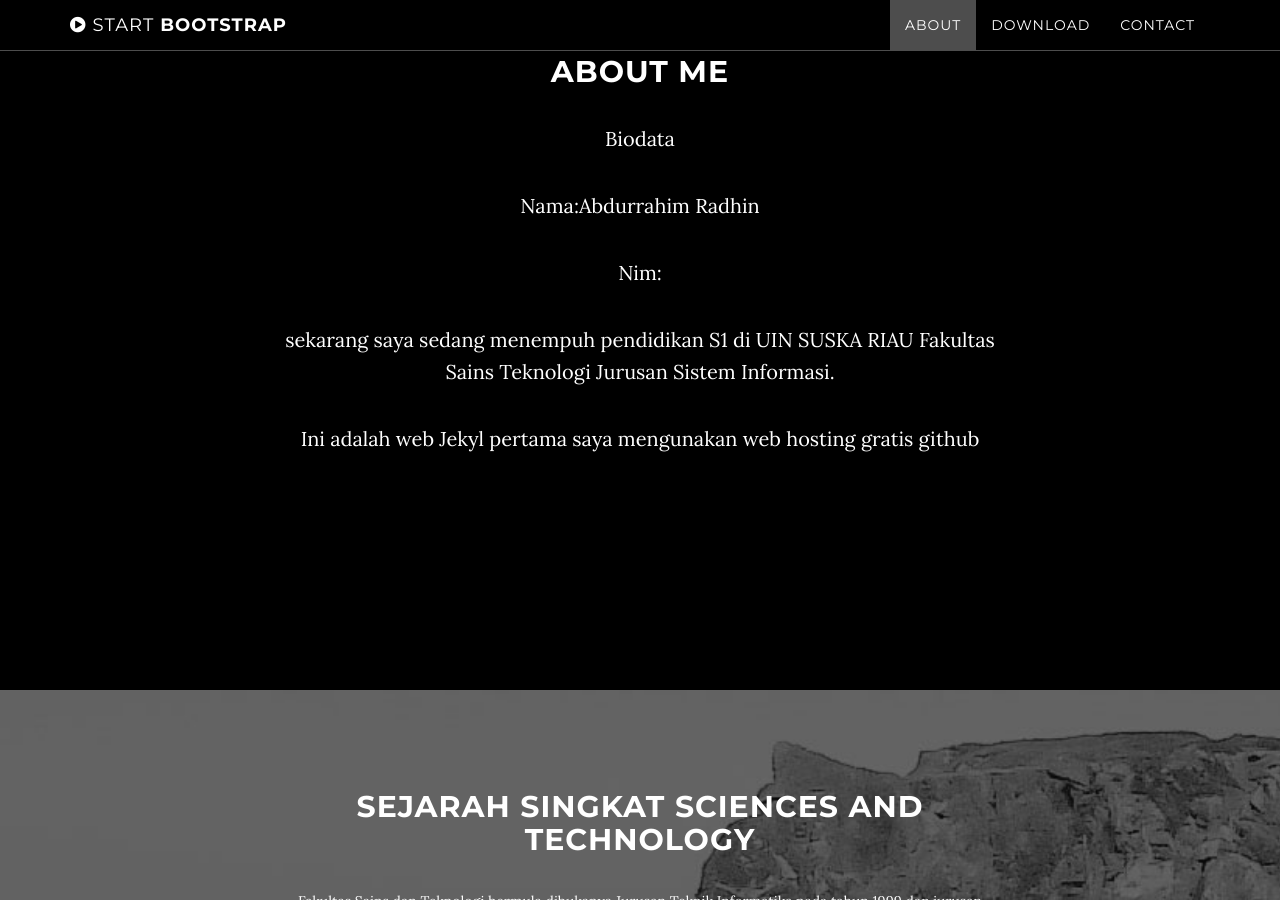
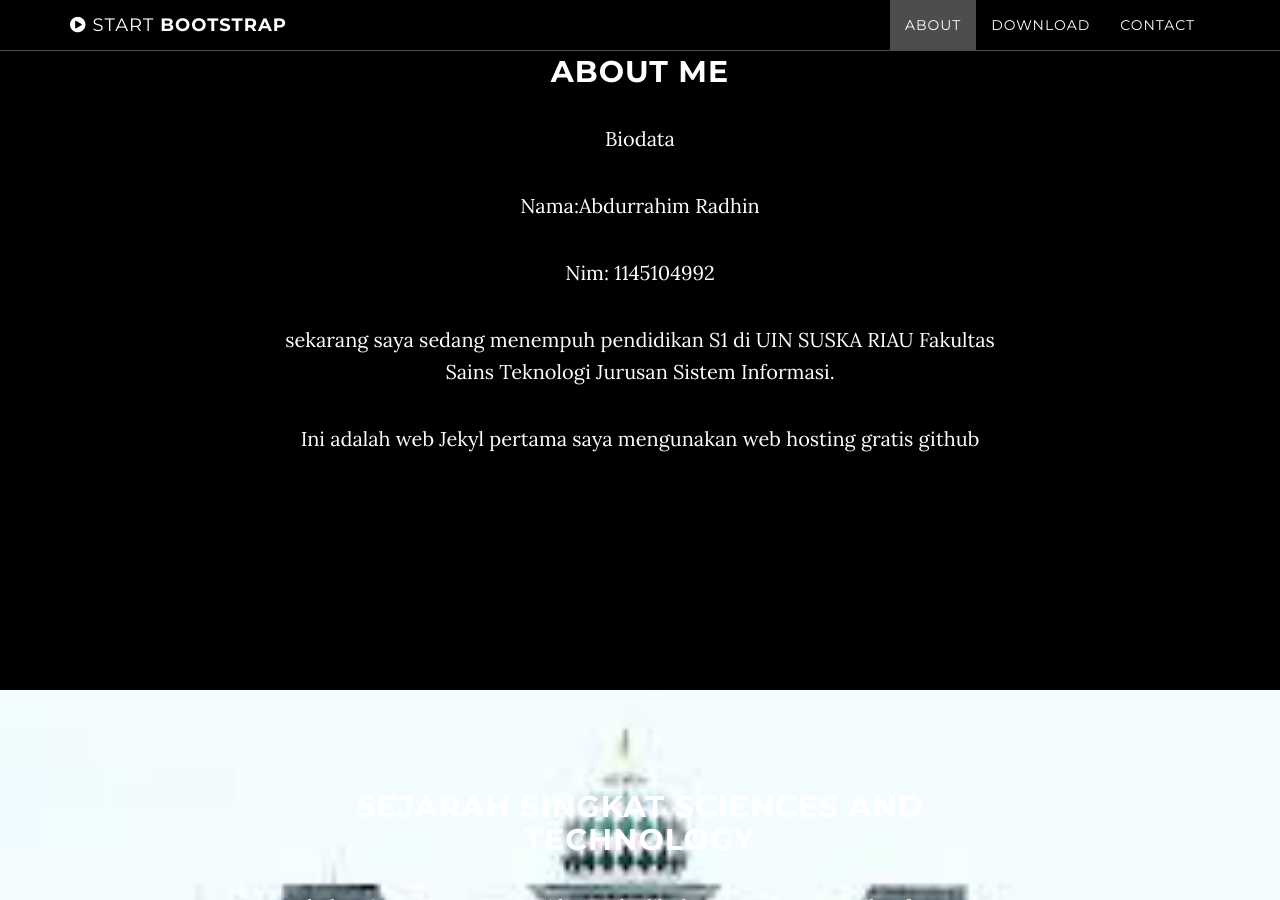
Before and after one commit to Abdurrahimradhin/abdurrahimradhin.github.io, a Jekyll site: the page built from index.html, in a window 1280 px wide and 900 px high, scrolled down 1045 px. Built offline with Jekyll 4.4.1, drawn with Linux system fonts in a browser that asks for light colours.

Commit message:
lontong radhin pake telor

```diff
--- a/_includes/about.html
+++ b/_includes/about.html
@@ -5,7 +5,7 @@
                 <h2>About Me</h2>
                 <p>Biodata</p>
                 <p>Nama:Abdurrahim Radhin</p>
-                <p>Nim: </p>
+                <p>Nim: 1145104992 </p>
                 <p>sekarang saya sedang menempuh pendidikan S1 di UIN SUSKA RIAU Fakultas Sains Teknologi  Jurusan Sistem Informasi.</p>
                 <p>Ini adalah web Jekyl pertama saya mengunakan web hosting gratis github</p>
 			</div>
--- a/_includes/download.html
+++ b/_includes/download.html
@@ -5,7 +5,7 @@
                 <div class="col-lg-8 col-lg-offset-2">
                     <h2>Sejarah Singkat Sciences and technology</h2>
 
- Fakultas Sains dan Teknologi bermula dibukanya Jurusan Teknik Informatika pada tahun 1999 dan jurusan Teknik Industri pada tahun 2001. Kedua jurusan tersebut berada di bawah naungan Fakultas Dakwah. Dengan adanya kedua jurusan tersebut , maka dibentuklah Fakultas Sains dan Teknologi dengan:
+ <p>Fakultas Sains dan Teknologi bermula dibukanya Jurusan Teknik Informatika pada tahun 1999 dan jurusan Teknik Industri pada tahun 2001. Kedua jurusan tersebut berada di bawah naungan Fakultas Dakwah. Dengan adanya kedua jurusan tersebut , maka dibentuklah Fakultas Sains dan Teknologi dengan:
 
     SK Rektor nomor: 163/R/2001 tertanggal Desember 2001
     Undang-undang nomor 20 tahun 2003 tentang Sistem Pendidikan Nasional (Lembaga Negara Tahun 2003 Nomor 78)
@@ -15,7 +15,7 @@
 
 Pada tahun 2002, dibentuk Jurusan Sistem Informasi dan Matematika Terapan, kemudian pada tahun 2003 dibentuk Jurusan Teknik Elektro dengan program studi Teknik Elektronika dan Telekomunikasi. Latar belakang pendirian Fakultas Sains dan Teknologi beserta jurusan-jurusannya adalah untuk merespon kebutuhan dunia usaha dan industri yang ada di Provinsi Riau, serta dalam rangka mengantisipasi pengaruh globalisasi dunia.
 .</p>
-                    <a href="http://startbootstrap.com/template-overviews/grayscale/" class="btn btn-default btn-lg">Visit Download Page</a>
+
                 </div>
             </div>
         </div>
```
Also changed, not shown: img/downloads-bg.jpg, img/intro-bg.jpg.
